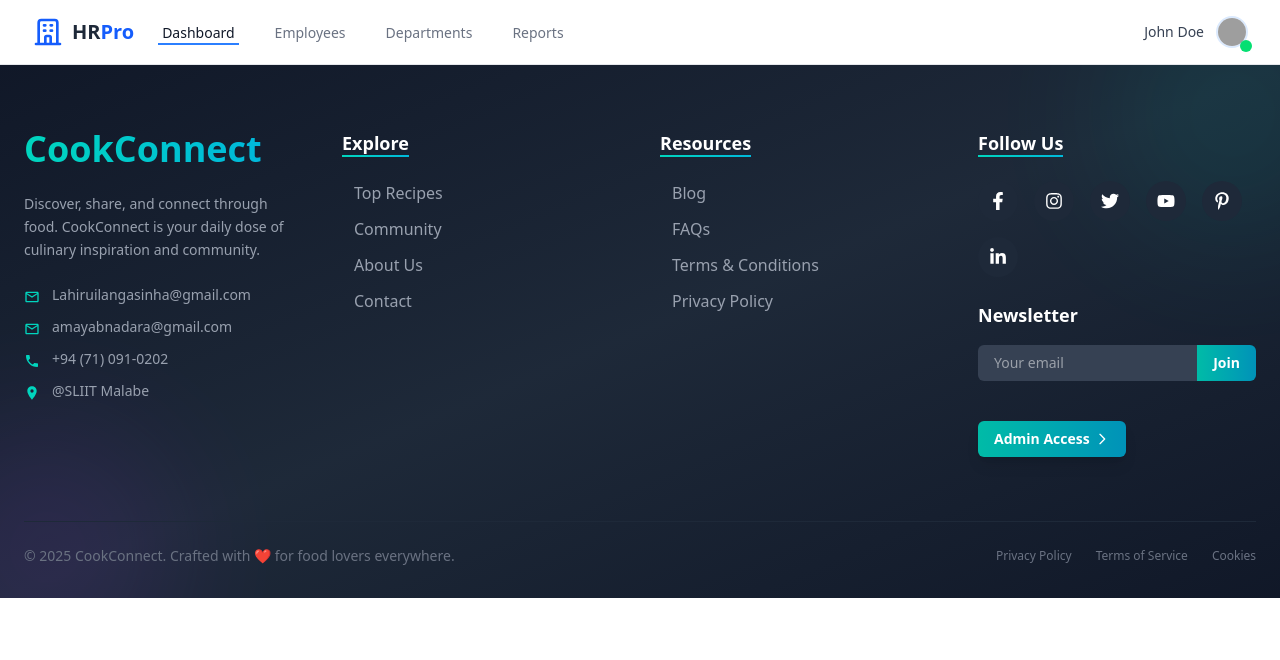
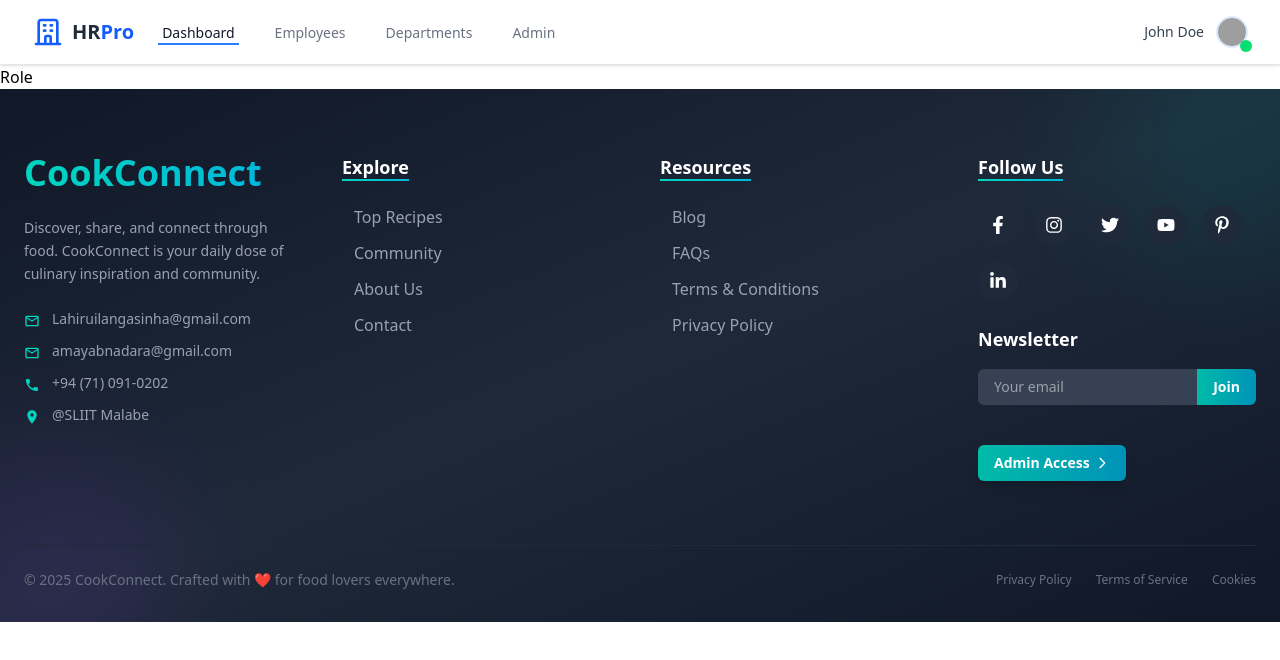
Before and after one commit to LAHIRUKBI/HR, a React (Vite) app in the folder Frontend/: page /Role in a window 1280 px wide. Shown: the top 660 px of the page. Built offline with nearby package versions, Linux system fonts and the light colour scheme; grey boxes are pictures that could not be loaded.

Commit message:
add some pages

```diff
--- a/Frontend/src/App.jsx
+++ b/Frontend/src/App.jsx
@@ -3,6 +3,9 @@
 import Navigation from './Components/Navigation';
 import Footer from './Components/Footer';
 import Home from './pages/Home';
+import Sign_up from './pages/Sign_up';
+import Role from './pages/Role';
+import Admin from './pages/Admin';
 
 
 export default function App() {
@@ -12,6 +15,9 @@
     <Navigation />
       <Routes>
         <Route path="/" element={<Home />} />
+        <Route path="/Sign_up" element={<Sign_up />} />
+        <Route path="/Role" element={<Role />} />
+        <Route path="/Admin" element={<Admin />} />
       </Routes>
       <Footer />
     </BrowserRouter>
--- a/Frontend/src/Components/Navigation.jsx
+++ b/Frontend/src/Components/Navigation.jsx
@@ -37,10 +37,10 @@
                 Departments
               </Link>
               <Link
-                to="/reports"
+                to="/Admin"
                 className="border-transparent text-gray-500 hover:border-gray-300 hover:text-gray-700 inline-flex items-center px-1 pt-1 border-b-2 text-sm font-medium"
               >
-                Reports
+                Admin
               </Link>
             </div>
           </div>
--- /dev/null
+++ b/Frontend/src/pages/Admin.jsx
@@ -0,0 +1,7 @@
+import React from 'react'
+
+export default function Admin() {
+  return (
+    <div>Admin</div>
+  )
+}
--- /dev/null
+++ b/Frontend/src/pages/Role.jsx
@@ -0,0 +1,7 @@
+import React from 'react'
+
+export default function Role() {
+  return (
+    <div>Role</div>
+  )
+}
--- /dev/null
+++ b/Frontend/src/pages/Sign_up.jsx
@@ -0,0 +1,7 @@
+import React from 'react'
+
+export default function Sign_up() {
+  return (
+    <div>Sign_up</div>
+  )
+}
```
